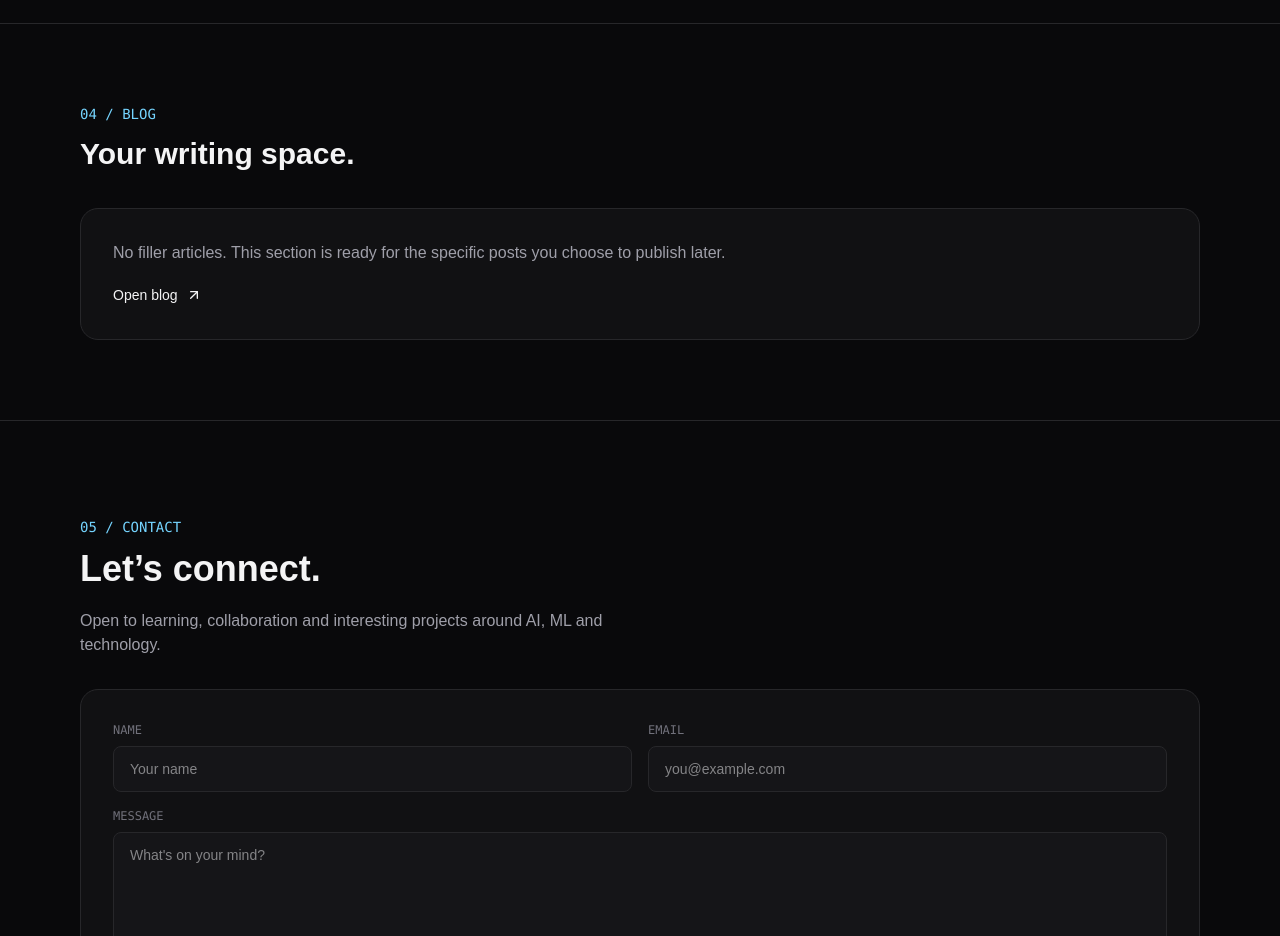
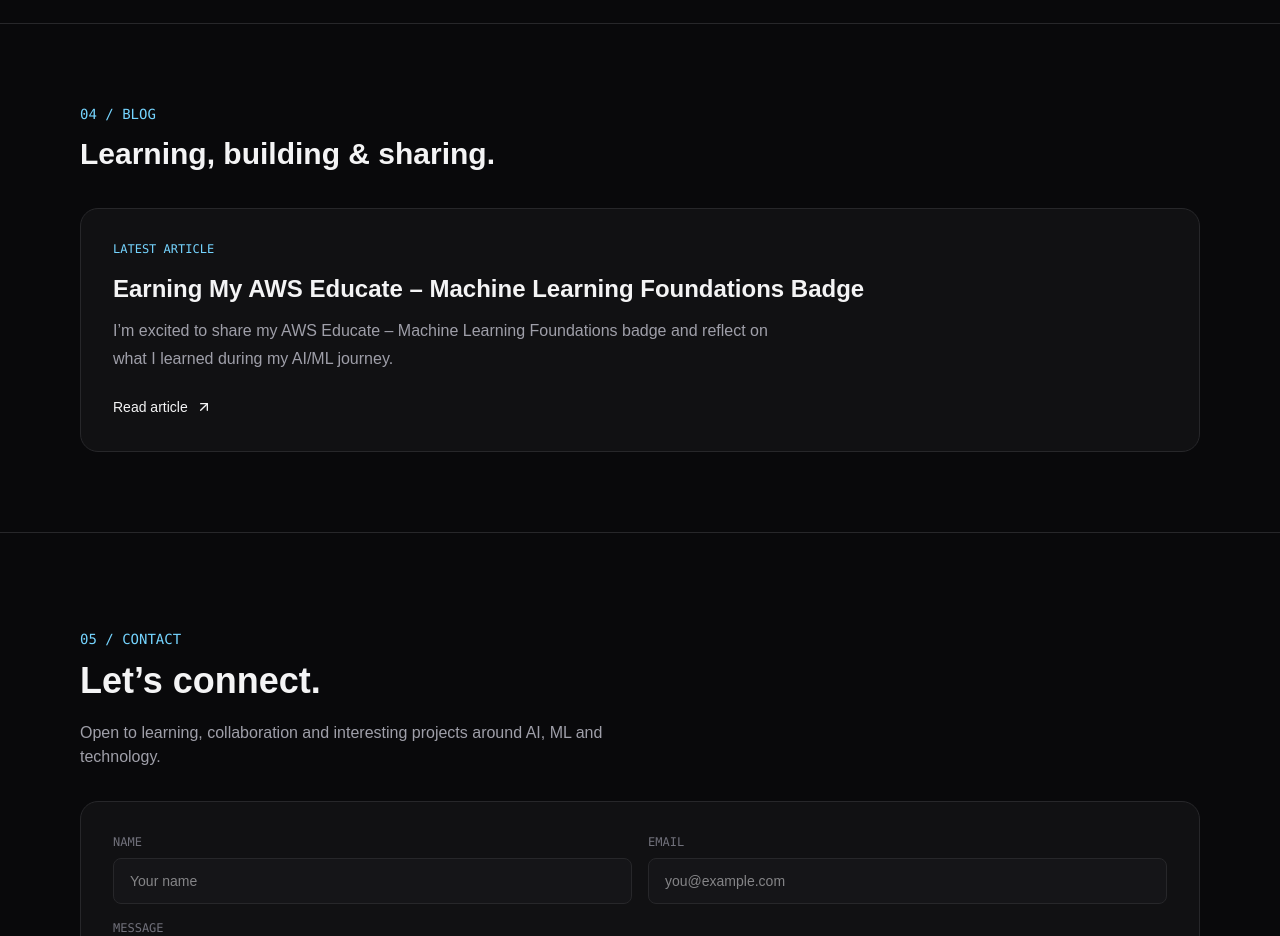
Before and after one commit to Channabasava-utk/channabasava-portfolio, a Next.js app: page / in a window 1280 px wide. Shown: the part 2520-3456 px from the top of the page. Built offline with nearby package versions, Linux system fonts and the light colour scheme.

Commit message:
Update page.tsx

```diff
--- a/app/page.tsx
+++ b/app/page.tsx
@@ -189,17 +189,30 @@ export default function Home() {
       <section className="border-y border-zinc-800">
   <div className="container py-20">
     <p className="mono text-sm text-sky-300">04 / BLOG</p>
-          <h2 className="mt-3 text-3xl font-semibold">Your writing space.</h2>
+
+    <h2 className="mt-3 text-3xl font-semibold">
+      Learning, building & sharing.
+    </h2>
+
     <div className="card mt-9 p-8">
-            <p className="text-zinc-400">
-              No filler articles. This section is ready for the specific
-              posts you choose to publish later.
+      <p className="mono text-xs text-sky-300">
+        LATEST ARTICLE
       </p>
+
+      <h3 className="mt-4 text-2xl font-semibold">
+        Earning My AWS Educate – Machine Learning Foundations Badge
+      </h3>
+
+      <p className="mt-3 max-w-2xl leading-7 text-zinc-400">
+        I’m excited to share my AWS Educate – Machine Learning Foundations
+        badge and reflect on what I learned during my AI/ML journey.
+      </p>
+
       <a
         href="/blog"
-              className="mt-5 inline-flex items-center gap-2 text-sm text-sky-300"
+        className="mt-6 inline-flex items-center gap-2 text-sm text-sky-300"
       >
-              Open blog <ArrowUpRight size={16} />
+        Read article <ArrowUpRight size={16} />
       </a>
     </div>
   </div>
```
Lines whose indentation alone changed are shown as unchanged.
